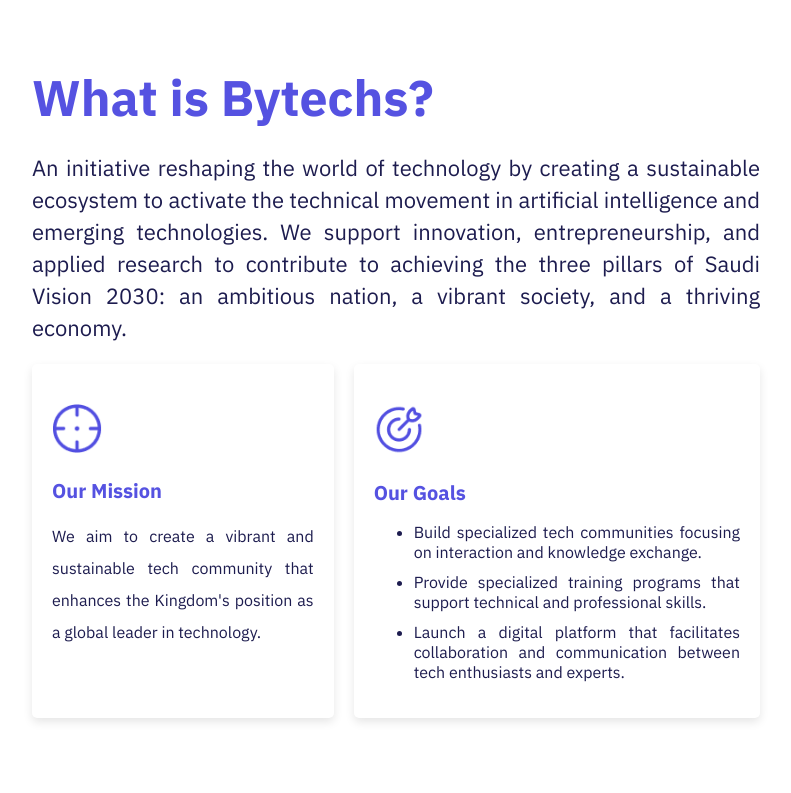
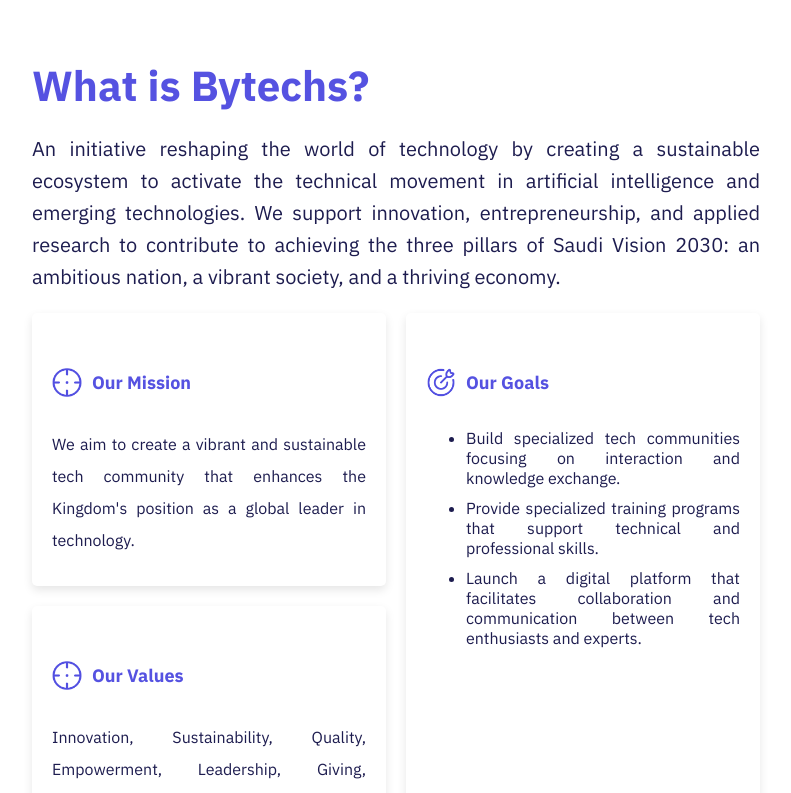
Before and after one commit to ByTechS-Platform/ByTechS-Website, a React (Create React App) app: page / in a window 1280 px wide. Shown: the part 940-1733 px from the top of the page, without its empty margins (101-892 px from the left). Built offline with nearby package versions, Linux system fonts and the light colour scheme; no server answers.

Commit message:
Third card added to about us

```diff
--- a/src/Components/AboutUs.js
+++ b/src/Components/AboutUs.js
@@ -17,47 +17,52 @@ const AboutUs = () => {
             language === "ar" ? "align-right" : "align-left"
           }`}
         >
-          <h2 data-en="What is Bytechs?" data-ar="ماذا يعني بايتكس؟">
-            {language === "en" ? "What is Bytechs?" : "ماذا يعني بايتكس؟"}
+          <h2 data-en="What is Bytechs?" data-ar="عن مبادرة بايتكس">
+            {language === "en" ? "What is Bytechs?" : "عن مبادرة بايتكس"}
           </h2>
           <p
             data-en="An initiative reshaping the world of technology by creating a sustainable ecosystem to activate the technical movement in artificial intelligence and emerging technologies. We support innovation, entrepreneurship, and applied research to contribute to achieving the three pillars of Saudi Vision 2030: an ambitious nation, a vibrant society, and a thriving economy."
-            data-ar="مبادرة تعيد تشكيل عالم التقنية من خلال إنشاء نظام بيئي مستدام لتعزيز الحركة التقنية في الذكاء الاصطناعي والتقنيات الناشئة. نحن ندعم الابتكار وريادة الأعمال والبحوث التطبيقية للمساهمة في تحقيق ركائز رؤية المملكة 2030: وطن طموح، مجتمع نابض بالحياة، واقتصاد مزدهر."
+            data-ar="مبادرة تعمل على إعادة تشكيل عالم التقنية من خلال خلق نظام بيئي مستدام لتفعيل الحراك التقني في مجالات الذكاء الاصطناعي والتقنيات الناشئة. ندعم الابتكار، ريادة الأعمال، والبحث العملي لنساهم في تحقيق أعمدة رؤية المملكة الثلاث وطن طموح، مجتمع حيوي، واقتصاد مزدهر."
           >
             {language === "en"
               ? "An initiative reshaping the world of technology by creating a sustainable ecosystem to activate the technical movement in artificial intelligence and emerging technologies. We support innovation, entrepreneurship, and applied research to contribute to achieving the three pillars of Saudi Vision 2030: an ambitious nation, a vibrant society, and a thriving economy."
-              : "مبادرة تعيد تشكيل عالم التقنية من خلال إنشاء نظام بيئي مستدام لتعزيز الحركة التقنية في الذكاء الاصطناعي والتقنيات الناشئة. نحن ندعم الابتكار وريادة الأعمال والبحوث التطبيقية للمساهمة في تحقيق ركائز رؤية المملكة 2030: وطن طموح، مجتمع نابض بالحياة، واقتصاد مزدهر."}
+              : " مبادرة تعمل على إعادة تشكيل عالم التقنية من خلال خلق نظام بيئي مستدام لتفعيل الحراك التقني في مجالات الذكاء الاصطناعي والتقنيات الناشئة. ندعم الابتكار، ريادة الأعمال، والبحث العملي لنساهم في تحقيق أعمدة رؤية المملكة الثلاث وطن طموح، مجتمع حيوي، واقتصاد مزدهر."}
           </p>
 
           <div className="cards-wrapper">
             <div className="card mission">
+              <div className="card-top">
                 <img src={element} alt="shape1" />
                 <h3 data-en="Our Mission" data-ar="مهمتنا">
                   {language === "en" ? "Our Mission" : "مهمتنا"}
                 </h3>
+              </div>
               <p
                 className="card-content"
                 data-en="We aim to create a vibrant and sustainable tech community that enhances the Kingdom's position as a global leader in technology."
-                data-ar="نسعى إلى إنشاء مجتمع تقني نابض بالحياة ومستدام يعزز مكانة المملكة كقائد عالمي في التكنولوجيا."
+                data-ar="نسعى لخلق مجتمع تقني حيوي ومستدام يعزز من مكانة المملكة كرائد عالمي في التقنية."
               >
                 {language === "en"
                   ? "We aim to create a vibrant and sustainable tech community that enhances the Kingdom's position as a global leader in technology."
-                  : "نسعى إلى إنشاء مجتمع تقني نابض بالحياة ومستدام يعزز مكانة المملكة كقائد عالمي في التكنولوجيا."}
+                  : "نسعى لخلق مجتمع تقني حيوي ومستدام يعزز من مكانة المملكة كرائد عالمي في التقنية."}
               </p>
             </div>
+
             <div className="card goal">
+              <div className="card-top">
                 <img src={target} alt="shape1" />
                 <h3 data-en="Our Goals" data-ar="هدفنا">
                   {language === "en" ? "Our Goals" : "هدفنا"}
                 </h3>
+              </div>
               <ul className="our-goal-list">
                 <li
                   data-en="Build specialized tech communities focusing on interaction and knowledge exchange."
-                  data-ar="بناء مجتمعات تقنية متخصصة تركز على التفاعل وتبادل المعرفة."
+                  data-ar="بناء مجتمعات تقنية تخصصية تركز على التفاعل وتبادل الخبرات."
                 >
                   {language === "en"
                     ? "Build specialized tech communities focusing on interaction and knowledge exchange."
-                    : "بناء مجتمعات تقنية متخصصة تركز على التفاعل وتبادل المعرفة."}
+                    : "بناء مجتمعات تقنية تخصصية تركز على التفاعل وتبادل الخبرات."}
                 </li>
                 <li
                   data-en="Provide specialized training programs that support technical and professional skills."
@@ -69,13 +74,31 @@ const AboutUs = () => {
                 </li>
                 <li
                   data-en="Launch a digital platform that facilitates collaboration and communication between tech enthusiasts and experts."
-                  data-ar="إطلاق منصة رقمية تسهل التعاون والتواصل بين عشاق التقنية والخبراء."
+                  data-ar="إطلاق منصة رقمية تسهّل التعاون والتواصل بين المهتمين والخبراء في التقنية."
                 >
                   {language === "en"
                     ? "Launch a digital platform that facilitates collaboration and communication between tech enthusiasts and experts."
-                    : "إطلاق منصة رقمية تسهل التعاون والتواصل بين عشاق التقنية والخبراء."}
+                    : "إطلاق منصة رقمية تسهّل التعاون والتواصل بين المهتمين والخبراء في التقنية."}
                 </li>
               </ul>
+            </div>
+
+            <div className="card mission">
+              <div className="card-top">
+                <img src={element} alt="shape1" />
+                <h3 data-en="Our Values" data-ar="قيمنا">
+                  {language === "en" ? "Our Values" : "قيمنا"}
+                </h3>
+              </div>
+              <p
+                className="card-content"
+                data-en="Innovation, Sustainability, Quality, Empowerment, Leadership, Giving, Collaboration, Inclusivity, Respect, and Promoting Tech Awareness."
+                data-ar="الابتكار، الاستدامة، الجودة، التمكين، الريادة، العطاء، التعاون، الشمولية، الاحترام، تعزيز الوعي التقني."
+              >
+                {language === "en"
+                  ? "Innovation, Sustainability, Quality, Empowerment, Leadership, Giving, Collaboration, Inclusivity, Respect, and Promoting Tech Awareness."
+                  : "الابتكار، الاستدامة، الجودة، التمكين، الريادة، العطاء، التعاون، الشمولية، الاحترام، تعزيز الوعي التقني."}
+              </p>
             </div>
           </div>
         </div>
--- a/src/Styles/AboutUs.scss
+++ b/src/Styles/AboutUs.scss
@@ -2,7 +2,7 @@
 
 .about {
   background-color: rgb(255, 255, 255);
-  color: #282a36;
+  color: $prime;
 
   .container {
     display: flex;
@@ -20,13 +20,13 @@
       // box-shadow: 0px 4px 10px rgba(0, 0, 0, 0.1);
 
       h2 {
-        font-size: 50px;
+        font-size: 42px;
         margin-bottom: 10px;
         color: #5552e1;
       }
       p {
         margin-bottom: 20px;
-        font-size: 22px;
+        font-size: 20px;
         color: #1d1c4f;
         font-weight: 400;
         line-height: 32px;
@@ -36,45 +36,63 @@
       .cards-wrapper {
         width: 100%;
         height: 100%;
-        display: flex;
-        justify-content: flex-start;
-        gap: 20px;
-        display: inline-flex;
+        display: grid;
+        grid-template-columns: 1fr; // Default: single column for small screens
+        gap: 20px; // Space between grid items
 
-        .card{
+        .card {
           background-color: #fff;
           box-shadow: 0px 4px 10px rgba(0, 0, 0, 0.1);
           border-radius: 5px;
           padding: 40px 20px 20px 20px;
 
+          .card-top {
+            display: flex;
+            align-items: center;
+            gap: 10px;
             img {
-            width: 50px;
+              width: 30px;
               height: auto;
             }
+
             h3 {
-            margin-bottom: 10px;
-            font-size: 20px;
+              font-size: 18px;
               color: #5552e1;
             }
+          }
+
           p {
             margin-bottom: 10px;
             font-size: 16px;
             color: #1d1c4f;
           }
-          li{
+
+          li {
             font-size: 16px;
             color: #1d1c4f;
             margin-bottom: 10px;
             text-align: justify;
           }
+
+          .goal {
+            padding: auto;
           }
-        .goal{
-          flex: 1.4;
-        }
-        .mission{
-          flex: 1;
         }
 
+        // Responsive Layout for Tablets and Desktops
+        @media (min-width: 768px) {
+          grid-template-columns: 1fr 1fr; // Two columns for tablets and desktops
+          grid-template-rows: auto auto; // Two rows
+
+          .card.mission {
+            grid-column: 1; // Place mission cards in the first column
+          }
+
+          .card.goal {
+            grid-column: 2; // Place goal card in the second column
+            grid-row: span 2; // Make it span both rows
+          }
+        }
       }
     }
   }
```
Lines whose indentation alone changed are shown as unchanged.
